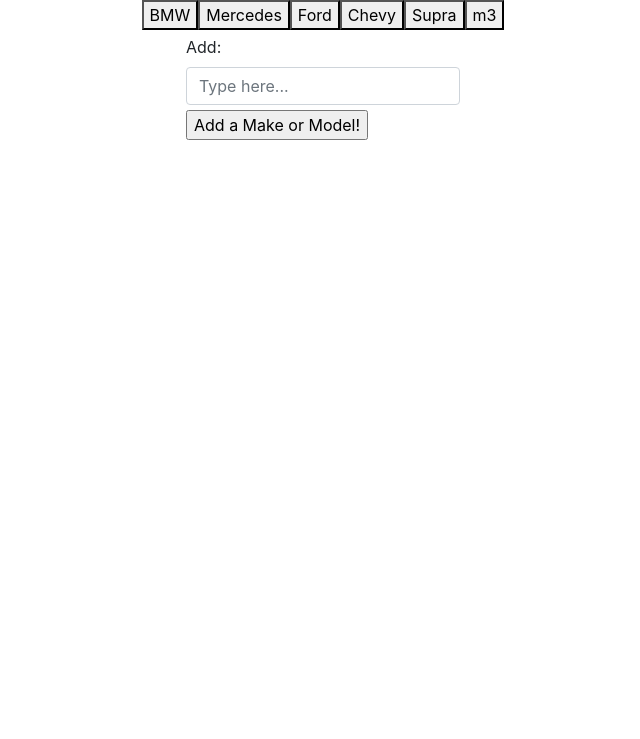
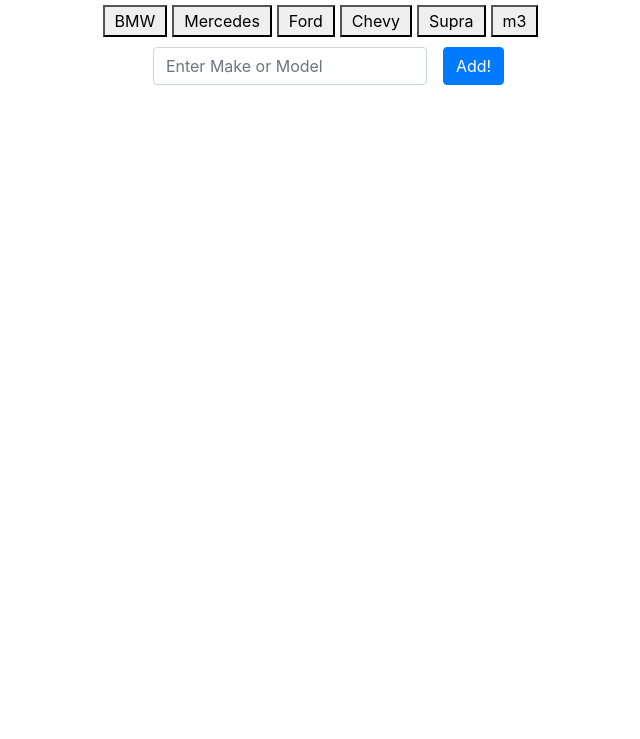
Before and after one commit to aancjr/GetGIPHY, a plain HTML site: page index.html in a window 1280 px wide. Shown: the part 61-800 px from the top of the page, without its empty margins (317-957 px from the left). Drawn offline with nearby package versions, Linux system fonts and the light colour scheme.

Commit message:
HTML updated to have incline form input and submit button; CSS added to give spacing between buttons and images; rating pushed to HTML and showing below image; buttons still duplicating

```diff
--- a/assets/css/style.css
+++ b/assets/css/style.css
@@ -5,19 +5,20 @@
     align-items: center;
 }
 
-/* #header {
-} */
-
-#buttons {
+h1 {
+    font-weight: bold;
     padding: 5px;
 }
 
-/* #form {
-}  */
-
-#add-makesModels {
-    margin-top: 5px;
+.form-inline {
+    margin-top: 10px;
 }
 
-/* #gifs {
-} */
+button {
+    padding: 2px 10px;
+    margin-right: 5px;
+}
+
+img {
+    margin: 5px;
+}
--- a/assets/javascript/app.js
+++ b/assets/javascript/app.js
@@ -53,7 +53,7 @@ $(document).ready(function() {
             gifDiv.append(pRating);
             gifDiv.append(showGif);
 
-            $("#gifHolder").prepend(showGif);
+            $("#gifHolder").prepend(showGif, pRating);
             }
             console.log(pRating);
         });
--- a/index.html
+++ b/index.html
@@ -33,11 +33,14 @@
     <section class="formBody">
         <div class="container">
             <div class="row">
-                <form id="form">
-                    <label for="userInput">Add:</label>
-                    <input type="text" class="form-control" id="userInput" placeholder="Type here...">
-                    <input id="add-makesModels" type="submit" value="Add a Make or Model!">
-                </form>
+                <form class="form-inline">
+                    <div class="form-group mb-2">
+                    </div>
+                    <div class="form-group mx-sm-3 mb-2">
+                        <input type="text" class="form-control" id="userInput" placeholder="Enter Make or Model">
+                    </div>
+                        <button type="submit" id="add-makesModels" class="btn btn-primary mb-2" value="Add a Make or Model!">Add!</button>
+                    </form>
             </div>
         </div>
     </section>
```
